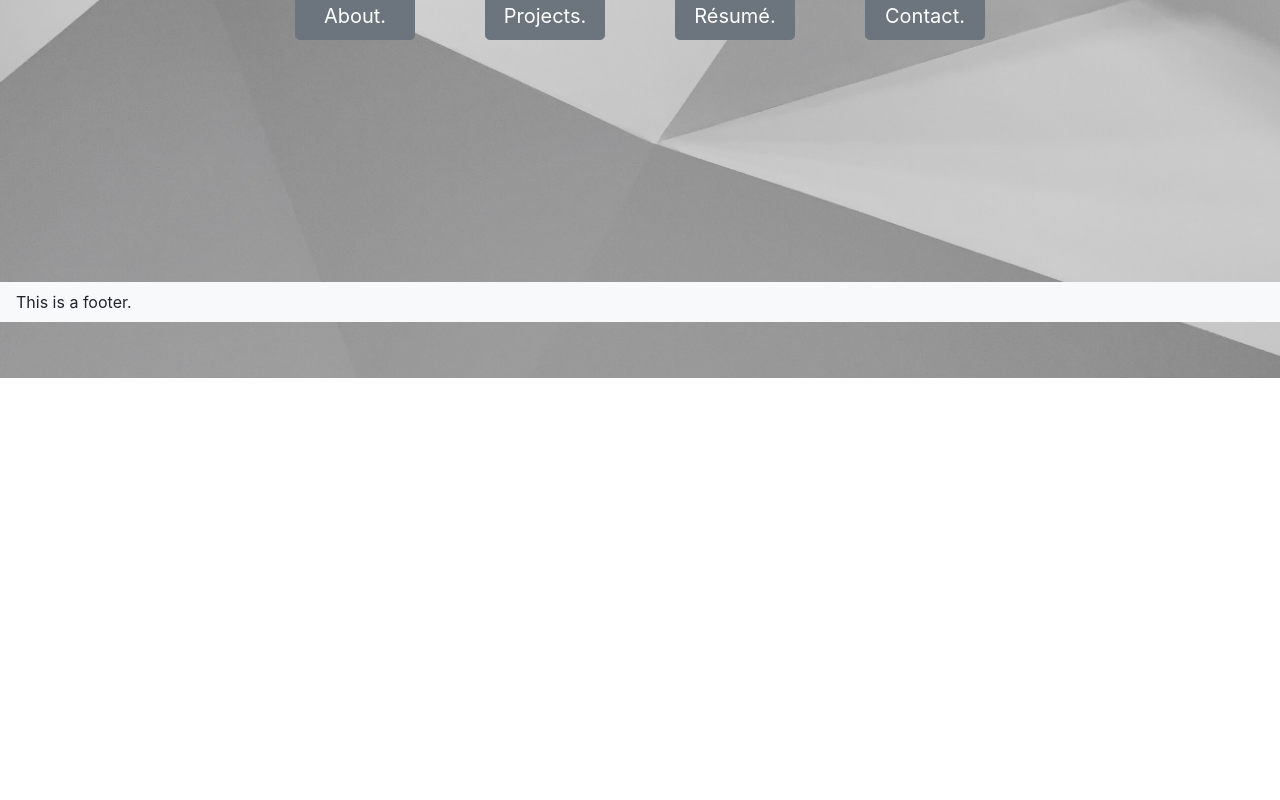
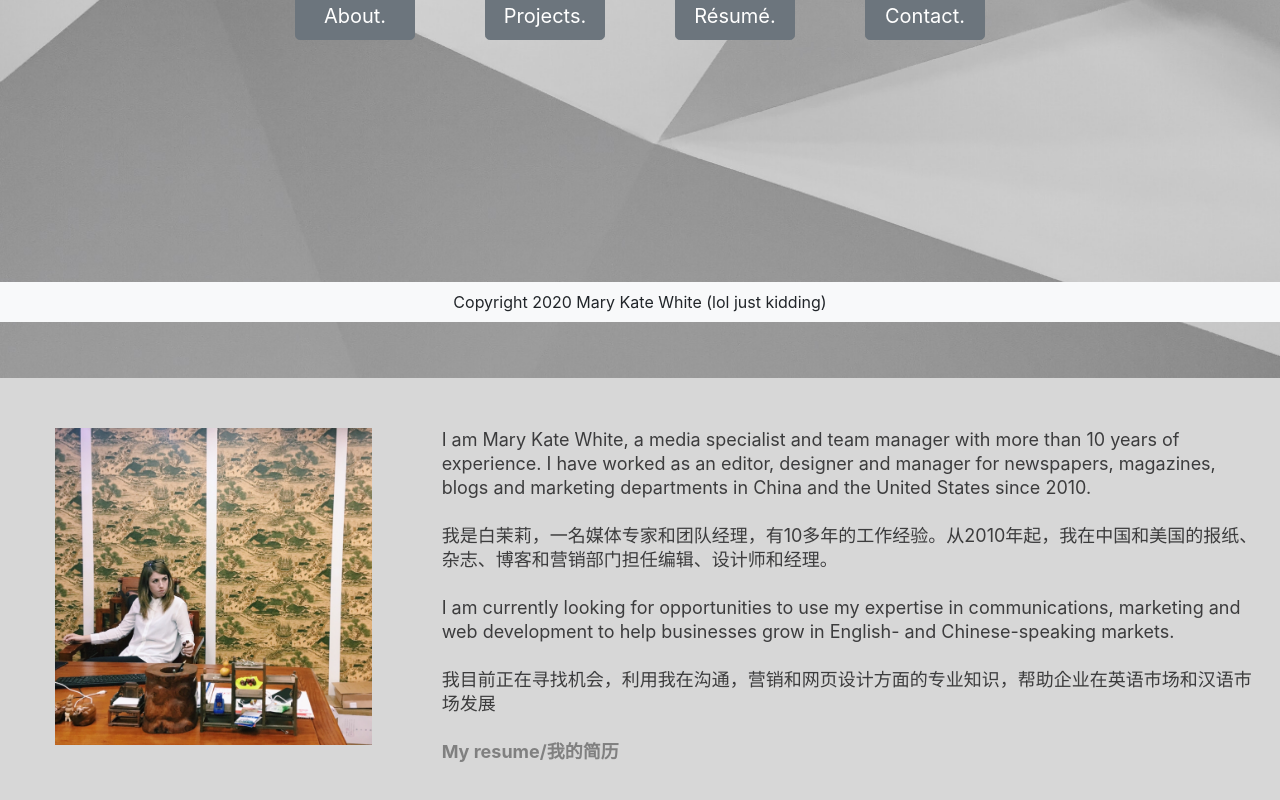
Before and after one commit to marykatewhite/reactportfolio, a React (Create React App) app: page / in a window 1280 px wide. Shown: the part 478-1278 px from the top of the page. Before the commit the page ends 856 px from the top, so only its background shows below. Built offline with nearby package versions, Linux system fonts and the light colour scheme.

Commit message:
About component now renders, footer tweaked

```diff
--- a/src/App.js
+++ b/src/App.js
@@ -4,6 +4,7 @@ import Header from "./components/header.js";
 import Footer from "./components/footer.js";
 // import Project from "./components/project.js";
 import Jumbotron from "./components/jumbotron.js"
+import About from "./components/about.js"
 import projects from "./projects.json";
 import './App.css';
 
@@ -24,6 +25,7 @@ class App extends Component {
       <div className="App">
         <Header />
         <Jumbotron />
+        <About />
         <Footer />
       </div>
     );
--- /dev/null
+++ b/src/components/about.js
@@ -0,0 +1,29 @@
+import React from "react";
+import "./style.css";
+import myFace from "./images/vcool.jpg";
+import myResume from "./images/MaryKateWhiteresume.pdf";
+
+function About() {
+    return (
+        <div className="container-fluid" id="aboutMe">
+        <div className="row">
+            <div className="col-xs-12 col-md-4">
+                <img src={myFace} id="myFace" alt="Mary Kate White" />
+            </div>
+            <div className="col-xs-12 col-md-8">
+                <p id="bioText">I am Mary Kate White, a media specialist and team manager with more than 10 years of
+                    experience. I have worked as an editor, designer and manager for newspapers, magazines, blogs and
+                    marketing departments in China and the United States since 2010.<br /><br />
+                    我是白茉莉，一名媒体专家和团队经理，有10多年的工作经验。从2010年起，我在中国和美国的报纸、杂志、博客和营销部门担任编辑、设计师和经理。<br /><br />
+                    I am currently looking for opportunities to use my expertise in communications, marketing and web
+                    development to help businesses grow in English- and Chinese-speaking markets.<br /><br />
+                    我目前正在寻找机会，利用我在沟通，营销和网页设计方面的专业知识，帮助企业在英语市场和汉语市场发展<br /><br />
+                    <a href="images/MaryKateWhiteresume.pdf" target="_blank"><b>My resume/我的简历</b></a>
+                </p>
+            </div>
+        </div>
+    </div>
+    );
+  }
+
+  export default About;
--- a/src/components/footer.js
+++ b/src/components/footer.js
@@ -2,8 +2,8 @@ import React from "react";
 
 function Footer() {
   return (
-    <nav className="navbar fixed-bottom navbar-light bg-light">
-        This is a footer.
+    <nav id="footer" className="navbar fixed-bottom navbar-light bg-light justify-content-center">
+        Copyright 2020 Mary Kate White (lol just kidding)
     </nav>
   );
 }
--- a/src/components/style.css
+++ b/src/components/style.css
@@ -32,6 +32,7 @@ a {
 }
 
 #bioText {
+  text-align: left;
   color: #3c3c3d;
   font-size: 18px;
   line-height: 24px;
@@ -108,7 +109,6 @@ a {
   height: auto;
 }
 
-
 @media (max-width: 500px) {
   #introBox {
     background-image: url("./images/jumbobg.jpg");
```
Also changed, not shown: 1 other file (tests, documents, lock files or other folders).
